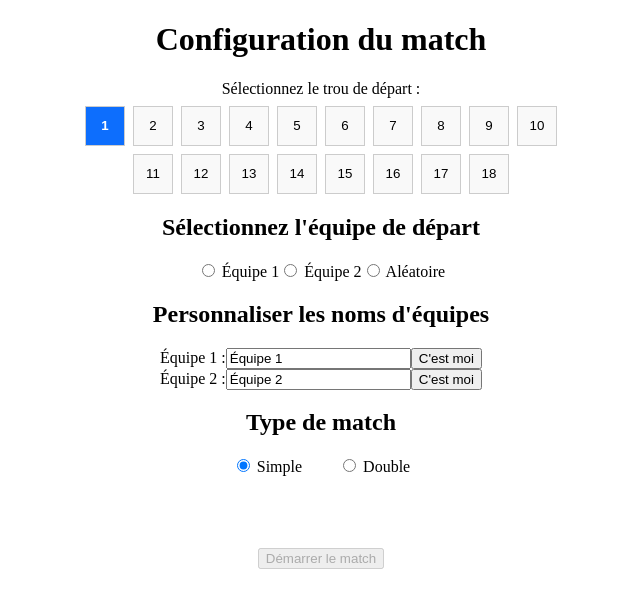
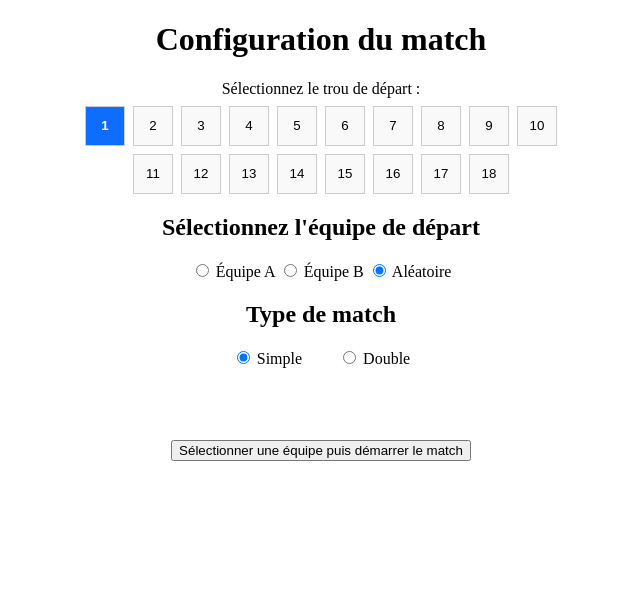
Before and after one commit to genuinegreg/ftdgc, a Nuxt app: page / in a window 1280 px wide. Shown: the top 608 px of the page, without its empty margins (319-959 px from the left). Built offline with nearby package versions, Linux system fonts and the light colour scheme.

Commit message:
pas trop mal

```diff
--- a/pages/index.vue
+++ b/pages/index.vue
@@ -15,27 +15,14 @@
     <div>
       <h2>Sélectionnez l'équipe de départ</h2>
       <label>
-        <input type="radio" :value="StartingTeam.Team1" v-model="startingTeam" /> {{ team1 }}
+        <input type="radio" :value="StartingTeam.TeamA" v-model="startingTeam" /> Équipe A
       </label>
       <label>
-        <input type="radio" :value="StartingTeam.Team2" v-model="startingTeam" /> {{ team2 }}
+        <input type="radio" :value="StartingTeam.TeamB" v-model="startingTeam" /> Équipe B
       </label>
       <label>
         <input type="radio" :value="StartingTeam.Random" v-model="startingTeam" /> Aléatoire
       </label>
-    </div>
-
-    <!-- Champs pour personnaliser les noms des équipes -->
-    <h2>Personnaliser les noms d'équipes</h2>
-    <div>
-      <label for="team1">Équipe 1 :</label>
-      <input type="text" v-model="team1" id="team1" placeholder="Équipe 1" />
-      <button @click="team1 = 'Nous'; team2 = 'Eux'">C'est moi</button>
-    </div>
-    <div>
-      <label for="team2">Équipe 2 :</label>
-      <input type="text" v-model="team2" id="team2" placeholder="Équipe 2" />
-      <button @click="team2 = 'Nous'; team1 = 'Eux'">C'est moi</button>
     </div>
 
     <!-- Nouveau sélecteur pour le type de match -->
@@ -56,14 +43,14 @@
       <h2>Joueurs au départ du trou {{ startHole }}</h2>
       <div class="team-players">
         <div>
-          <h3>{{ team1 }}</h3>
+          <h3>Équipe A</h3>
           <select v-model="team1StartingPlayer">
             <option value="1">Joueur 1</option>
             <option value="2">Joueur 2</option>
           </select>
         </div>
         <div>
-          <h3>{{ team2 }}</h3>
+          <h3>Équipe B</h3>
           <select v-model="team2StartingPlayer">
             <option value="1">Joueur 1</option>
             <option value="2">Joueur 2</option>
@@ -75,17 +62,14 @@
     <br><br>
 
     <button @click="handleStart" :disabled="!startingTeam">
-      {{ startingTeam === 'random' ? 'Sélectionner une équipe puis démarrer le match' : 'Démarrer le match' }}
+      {{ startingTeam === StartingTeam.Random ? 'Sélectionner une équipe puis démarrer le match' : 'Démarrer le match' }}
     </button>
   </div>
 
   <!-- Overlay -->
   <div v-if="overlayVisible" class="overlay">
     <div class="overlay-content">
-      Prochaine équipe à jouer :
-      <span v-if="startingTeam === StartingTeam.Team1">{{ team1 }}</span>
-      <span v-else>{{ team2 }}</span>
-
+      Résultat : {{ startingTeam === StartingTeam.TeamA ? 'Équipe A' : 'Équipe B' }}
     </div>
   </div>
 </template>
@@ -96,30 +80,26 @@ import { ref } from 'vue'
 import { useRouter } from 'vue-router'
 
 enum StartingTeam {
-  Team1 = 'team1',
-  Team2 = 'team2',
-  Random = 'random',
+  TeamA = 'teamA',
+  TeamB = 'teamB',
+  Random = 'random'
 }
 
 const router = useRouter()
 const startHole = ref(1)
-const startingTeam = ref < StartingTeam > ()
+const startingTeam = ref<StartingTeam>(StartingTeam.Random)
 const overlayVisible = ref(false)
-// Nouvelles variables pour les noms d’équipes personnalisées
-const team1 = ref('Équipe 1')
-const team2 = ref('Équipe 2')
 const matchType = ref('simple')
 const team1StartingPlayer = ref('1')
 const team2StartingPlayer = ref('1')
 
 function handleStart() {
-  // Vérifier que l'équipe de départ est sélectionnée
   if (!startingTeam.value) {
     alert("Veuillez sélectionner une équipe de départ.")
     return
   }
   if (startingTeam.value === StartingTeam.Random) {
-    startingTeam.value = Math.random() < 0.5 ? StartingTeam.Team1 : StartingTeam.Team2
+    startingTeam.value = Math.random() < 0.5 ? StartingTeam.TeamA : StartingTeam.TeamB
     overlayVisible.value = true
     setTimeout(() => {
       overlayVisible.value = false
@@ -131,14 +111,11 @@ function handleStart() {
 }
 
 function startMatch() {
-  // Pass configuration as query parameters so the match page can pick them up
   router.push({
     path: '/match',
     query: {
       startHole: startHole.value,
       startingTeam: startingTeam.value,
-      team1: team1.value,
-      team2: team2.value,
       matchType: matchType.value, // Ajout du type de match
       // Ajouter les joueurs de départ seulement en double
       ...(matchType.value === 'double' && {
--- a/pages/match.vue
+++ b/pages/match.vue
@@ -5,29 +5,14 @@
         <!-- Affichage du match en cours -->
         <div v-if="!matchOver && currentHoleIndex < 9">
             <h2>Trou {{ currentHole }}</h2>
-
-            <div v-if="matchType === 'double'" class="current-players">
-                <p><strong>Ordre de départ sur le tee :</strong></p>
             <p>
-                    1. {{ currentStartingTeam === 'team1' ? team1Name : team2Name }}
-                    (J{{ currentStartingTeam === 'team1' ? currentPlayers.team1 : currentPlayers.team2 }})
-                </p>
-                <p>
-                    2. {{ currentStartingTeam === 'team1' ? team2Name : team1Name }}
-                    (J{{ currentStartingTeam === 'team1' ? currentPlayers.team2 : currentPlayers.team1 }})
-                </p>
-            </div>
-
-            <p v-else>
-                <strong>Prochain sur le tee : </strong>
-                <span v-if="currentStartingTeam === 'team1'">{{ team1Name }}</span>
-                <span v-else-if="currentStartingTeam === 'team2'">{{ team2Name }}</span>
+                <strong>Prochaine équipe à jouer :</strong>
+                {{ currentStartingTeam === StartingTeam.TeamA ? 'Équipe A' : 'Équipe B' }}<br>
             </p>
             <!-- Afficher les infos pour l'équipe en retard si les scores diffèrent -->
-            <h3>Qui a gagné le trou</h3>
             <div class="actions">
-                <button @click="recordResult('Team A')">Équipe 1</button>
-                <button @click="recordResult('Team B')">Équipe 2</button>
+                <button @click="recordResult(StartingTeam.TeamA)">Équipe A</button>
+                <button @click="recordResult(StartingTeam.TeamB)">Équipe B</button>
                 <button @click="recordResult('draw')">Nul</button>
             </div>
         </div>
@@ -43,9 +28,6 @@
             <p v-if="matchOver">
                 Vainqueur : {{ winnerDisplay }}
             </p>
-            <h4 v-else>
-                Égalité
-            </h4>
         </div>
 
         <!-- Tableau de progression -->
@@ -60,25 +42,15 @@
                 </thead>
                 <tbody>
                     <tr>
-                        <td>{{ team1Name }}</td>
-                        <td v-for="(hole, index) in holes" :key="'teamA-' + hole" :class="{
-                            'skipped': matchOver && index + 1 > currentHoleIndex,
-                            'winner': getHoleResult(index) === 'team1',
-                            'draw': getHoleResult(index) === 'draw'
-                        }">
-                            {{ matchOver && index + 1 > currentHoleIndex ? '❌' : (progression[index] ?
-                                progression[index].teamAScore : '') }}
+                        <td>Équipe A</td>
+                        <td v-for="(hole, index) in holes" :key="'teamA-' + hole" :class="{'skipped': matchOver && index+1 > currentHoleIndex}">
+                            {{ matchOver && index+1 > currentHoleIndex ? '❌' : (progression[index] ? progression[index].teamAScore : '') }}
                         </td>
                     </tr>
                     <tr>
-                        <td>{{ team2Name }}</td>
-                        <td v-for="(hole, index) in holes" :key="'teamB-' + hole" :class="{
-                            'skipped': matchOver && index + 1 > currentHoleIndex,
-                            'winner': getHoleResult(index) === 'team2',
-                            'draw': getHoleResult(index) === 'draw'
-                        }">
-                            {{ matchOver && index + 1 > currentHoleIndex ? '❌' : (progression[index] ?
-                                progression[index].teamBScore : '') }}
+                        <td>Équipe B</td>
+                        <td v-for="(hole, index) in holes" :key="'teamB-' + hole" :class="{'skipped': matchOver && index+1 > currentHoleIndex}">
+                            {{ matchOver && index+1 > currentHoleIndex ? '❌' : (progression[index] ? progression[index].teamBScore : '') }}
                         </td>
                     </tr>
                 </tbody>
@@ -92,9 +64,15 @@
     </div>
 </template>
 
-<script setup>
+<script setup lang="ts">
 import { ref, computed, onMounted } from 'vue'
 import { useRoute, useRouter } from 'vue-router'
+
+enum StartingTeam {
+  TeamA = 'teamA',
+  TeamB = 'teamB',
+  Random = 'random'
+}
 
 const route = useRoute()
 const router = useRouter()
@@ -102,29 +80,27 @@ const startHoleParam = Number(route.query.startHole) || 1
 // Utiliser les noms d'équipe passés via la route, avec une valeur par défaut
 const team1Name = ref(route.query.team1 || 'Team A')
 const team2Name = ref(route.query.team2 || 'Team B')
-const initialStartingTeam = route.query.startingTeam || team1Name.value
+const initialStartingTeam = route.query.startingTeam as StartingTeam || StartingTeam.TeamA
 
 const holes = Array.from({ length: 9 }, (_, i) => ((startHoleParam - 1 + i) % 18) + 1)
 
 const currentHoleIndex = ref(0)
 const teamAScore = ref(0)
 const teamBScore = ref(0)
-const progression = ref([])
+const progression = ref<{ teamAScore: number; teamBScore: number }[]>([])
 
 // Nouvelle variable pour suivre la fin du match
 const matchOver = ref(false)
 
 // Remplacer currentStartingTeam computed par une variable réactive
-const currentStartingTeam = ref(initialStartingTeam)
+const currentStartingTeam = ref<StartingTeam>(initialStartingTeam)
 const currentHole = computed(() => holes[currentHoleIndex.value])
 
 const remainingHoles = computed(() => 9 - currentHoleIndex.value)
 const winnerDisplay = computed(() => {
-    if (teamAScore.value === teamBScore.value) return 'Nul'
-    // Déterminer l'équipe gagnante et utiliser le nom passé via la route
-    const winningTeamGeneric = teamAScore.value > teamBScore.value ? 'Team A' : 'Team B'
-    const winningTeam = winningTeamGeneric === 'Team A' ? team1Name.value : team2Name.value
-    const winningScore = winningTeamGeneric === 'Team A' ? teamAScore.value : teamBScore.value
+  if (teamAScore.value === teamBScore.value) return 'match nul'
+  const winningTeam = teamAScore.value > teamBScore.value ? 'Équipe A' : 'Équipe B'
+  const winningScore = teamAScore.value > teamBScore.value ? teamAScore.value : teamBScore.value
   return `« ${winningTeam} » avec ${winningScore}&${remainingHoles.value}`
 })
 
@@ -144,21 +120,6 @@ const trailingInfo = computed(() => {
   // il faut que 2*(R - L) >= d + 2*L  => L <= (2R - d) / 4
   const lossesAllowed = Math.floor((2 * R - d) / 4)
   return { team: teamGeneric, lossesAllowed, drawsAllowed }
-})
-
-const matchType = ref(route.query.matchType || 'simple')
-const team1StartingPlayer = ref(route.query.team1StartingPlayer || '1')
-const team2StartingPlayer = ref(route.query.team2StartingPlayer || '1')
-
-// Nouvelle computed pour déterminer les joueurs actuels
-const currentPlayers = computed(() => {
-    if (matchType.value !== 'double') return null
-
-    const isEvenHole = currentHole.value % 2 === 0
-    return {
-        team1: isEvenHole ? (team1StartingPlayer.value === '1' ? '2' : '1') : team1StartingPlayer.value,
-        team2: isEvenHole ? (team2StartingPlayer.value === '1' ? '2' : '1') : team2StartingPlayer.value
-    }
 })
 
 function saveState() {
@@ -186,30 +147,16 @@ onMounted(() => {
   }
 })
 
-// Ajouter cette fonction pour déterminer le résultat de chaque trou
-function getHoleResult(index) {
-    if (!progression.value[index]) return null
-
-    const currentScore = progression.value[index]
-    const previousScore = index > 0 ? progression.value[index - 1] : { teamAScore: 0, teamBScore: 0 }
-
-    const team1Diff = currentScore.teamAScore - previousScore.teamAScore
-    const team2Diff = currentScore.teamBScore - previousScore.teamBScore
-
-    if (team1Diff === team2Diff) return 'draw'
-    return team1Diff > team2Diff ? 'team1' : 'team2'
-}
-
-function recordResult(result) {
+function recordResult(result: string) {
     // Mise à jour des scores et mise à jour de l'équipe de départ si une équipe gagne
-    if (result === 'Team A') {
+    if (result === StartingTeam.TeamA) {
         teamAScore.value += 1
         teamBScore.value -= 1
-        currentStartingTeam.value = team1Name.value
-    } else if (result === 'Team B') {
+        currentStartingTeam.value = StartingTeam.TeamA
+    } else if (result === StartingTeam.TeamB) {
         teamBScore.value += 1
         teamAScore.value -= 1
-        currentStartingTeam.value = team2Name.value
+        currentStartingTeam.value = StartingTeam.TeamB
     }
     // Pour un match nul, l'équipe de départ reste inchangée
 
@@ -269,38 +216,17 @@ td {
 }
 
 .skipped {
-    /* background-color: red; */
+  background-color: red;
   color: white;
   font-weight: bold;
-}
-
-.winner {
-    background-color: hwb(112 88% 0%);
-}
-
-.draw {
-    background-color: hwb(60 88% 0%);
 }
 
 .return-config {
   margin-top: 1rem;
 }
-
 .return-config button {
   padding: 0.5rem 1rem;
   font-size: 1rem;
   cursor: pointer;
 }
-
-.current-players {
-    background-color: #f8f9fa;
-    padding: 1rem;
-    margin: 1rem 0;
-    border-radius: 4px;
-    border: 1px solid #dee2e6;
-}
-
-.current-players p {
-    margin: 0.5rem 0;
-}
 </style>
```
Lines whose indentation alone changed are shown as unchanged.
